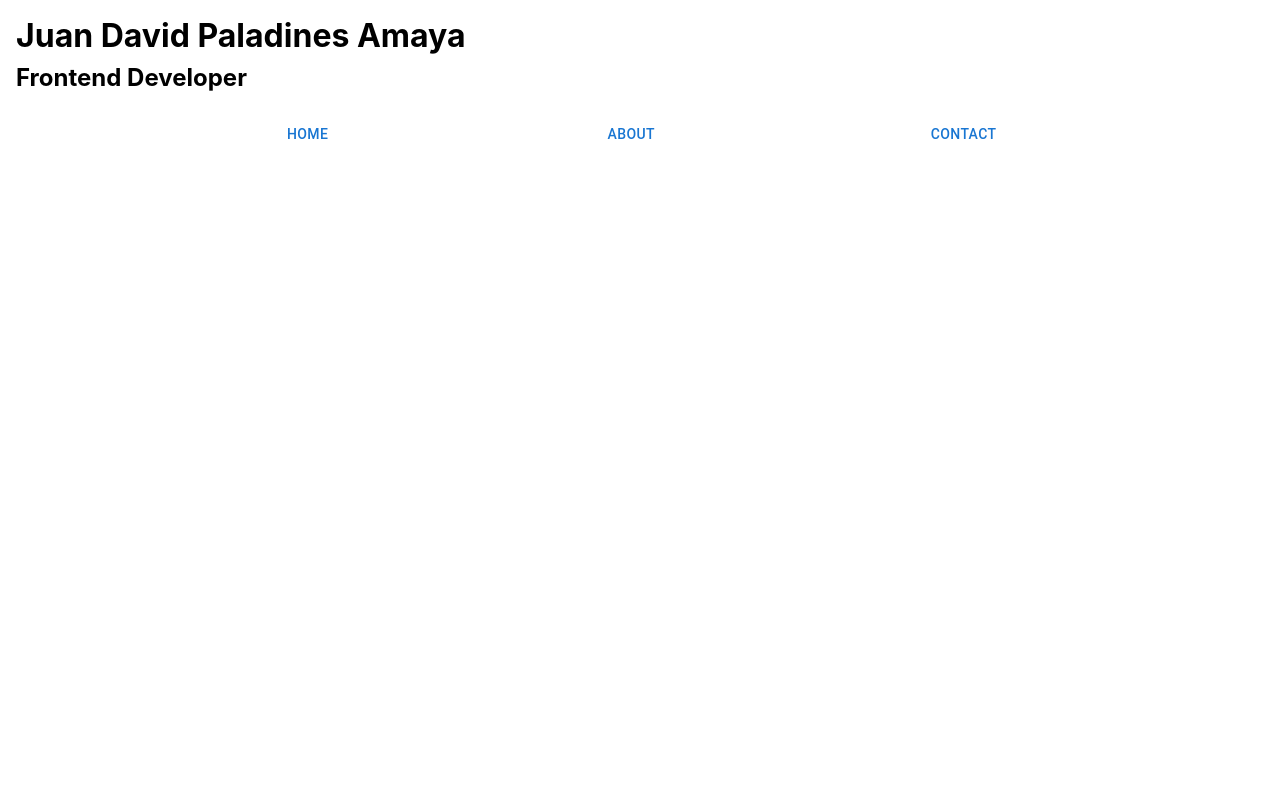
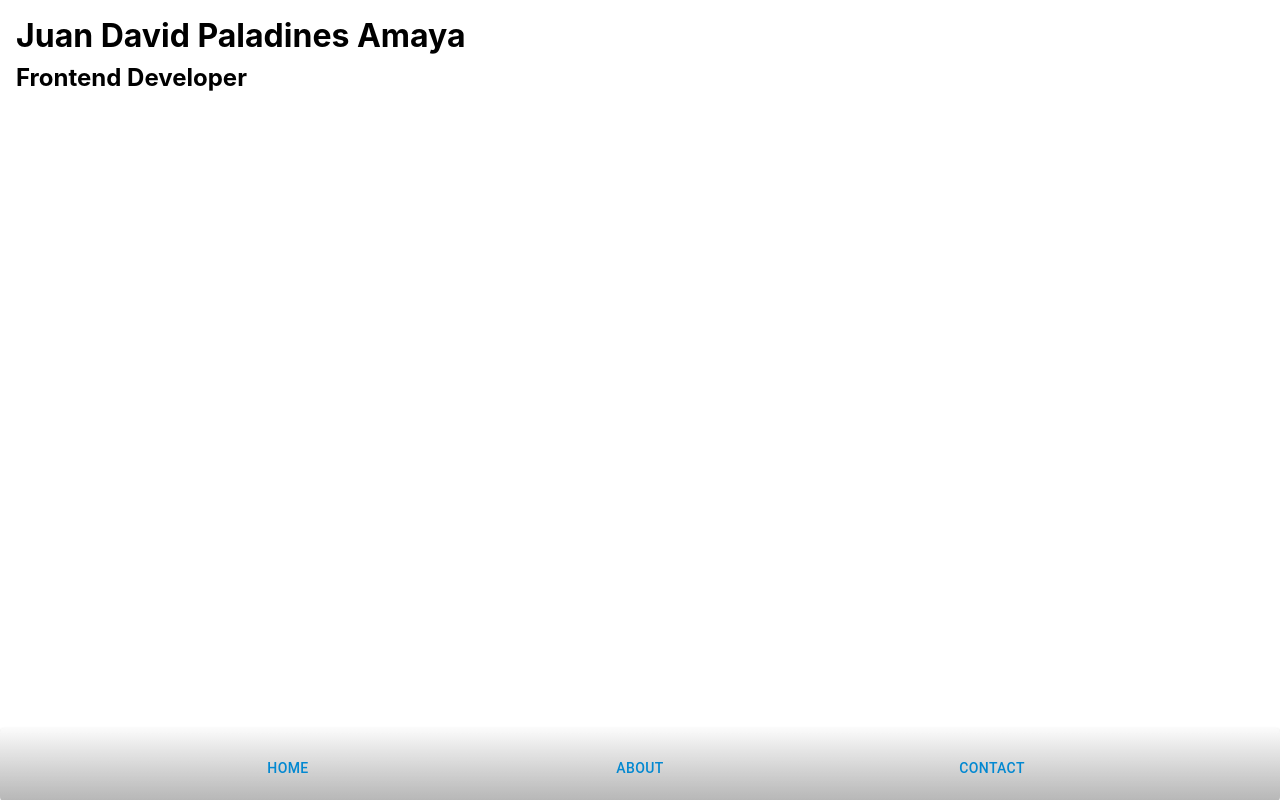
Before and after one commit to Master1624/personal-portfolio, a React (Create React App) app: page /about in a window 1280 px wide. Built offline with nearby package versions, Linux system fonts and the light colour scheme.

Commit message:
refactor: Update styles in components

```diff
--- a/package.json
+++ b/package.json
@@ -21,6 +21,7 @@
     "react-router-dom": "^7.7.1",
     "react-script": "^2.0.5",
     "react-scripts": "^5.0.1",
+    "transition-style": "^0.1.4",
     "typescript": "^4.9.5",
     "web-vitals": "^2.1.4"
   },
--- a/src/App.module.scss
+++ b/src/App.module.scss
@@ -1,5 +1,6 @@
 .app-container {
   display: flex;
   flex-direction: column;
-  margin: 1rem;
+  height: 100vh;
+  justify-content: space-between;
 }
--- a/src/modules/Contact/Contact.module.scss
+++ b/src/modules/Contact/Contact.module.scss
@@ -1,6 +1,7 @@
 .information-container {
   display: flex;
   flex-direction: column;
+  margin: 1rem;
 }
 
 .common-display {
--- a/src/modules/Navbar/Navbar.module.scss
+++ b/src/modules/Navbar/Navbar.module.scss
@@ -1,4 +1,16 @@
 .navigation-container {
   display: flex;
   justify-content: space-evenly;
+  background: linear-gradient(
+      to top,
+      rgba(0, 0, 0, 0.1),
+      rgba(0, 0, 0, 0) 90px
+    ),
+    linear-gradient(to top, rgba(0, 0, 0, 0.2), rgba(0, 0, 0, 0) 70px);
+  height: 2rem;
 }
+
+.navigation-button {
+  height: 3rem;
+  width: 10rem;
+}
--- a/src/modules/Navbar/index.tsx
+++ b/src/modules/Navbar/index.tsx
@@ -1,20 +1,21 @@
 import { Link } from "react-router-dom";
 import { links } from "./const";
-import { Button } from "@mui/material";
-import styles from "./Navbar.module.scss"
+import { Button, Card, CardContent } from "@mui/material";
+import styles from "./Navbar.module.scss";
 
 function Navbar() {
   return (
-    <div className={styles["navigation-container"]}>
-      {links.map((link) => (
-        <Link
-          key={link.name}
-          to={link.linkPath}
-        >
-          <Button>{link.name}</Button>
-        </Link>
-      ))}
-    </div>
+    <Card>
+      <CardContent className={styles["navigation-container"]}>
+        {links.map((link) => (
+          <Link key={link.name} to={link.linkPath}>
+            <Button color="info" className={styles["navigation-button"]}>
+              {link.name}
+            </Button>
+          </Link>
+        ))}
+      </CardContent>
+    </Card>
   );
 }
 
--- a/src/modules/about/index.module.scss
+++ b/src/modules/about/index.module.scss
@@ -1,6 +1,7 @@
 .about-container {
   display: flex;
   flex-direction: column;
+  margin: 1rem;
 }
 
 .about-content {
```
Also changed, not shown: 1 other file (tests, documents, lock files or other folders).
